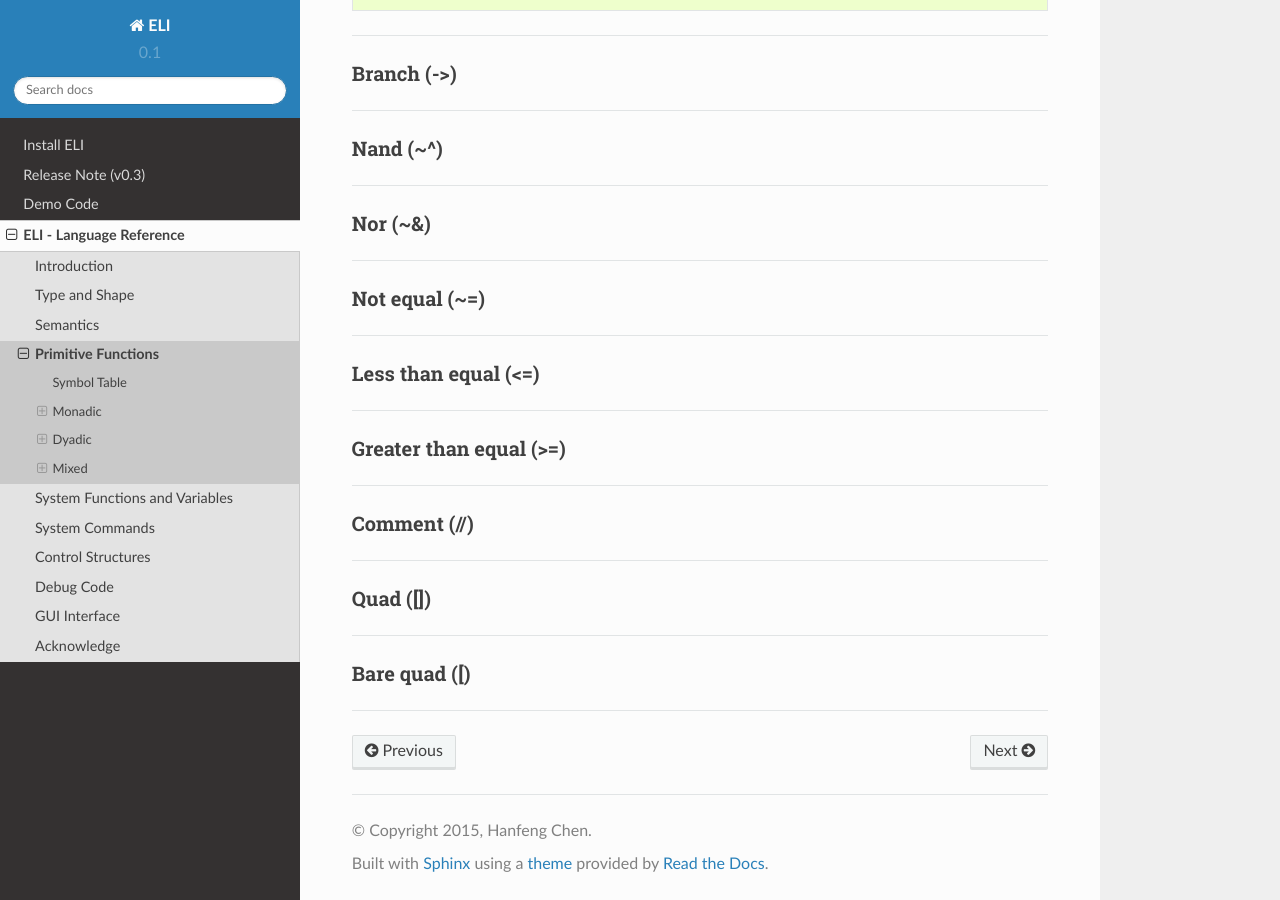
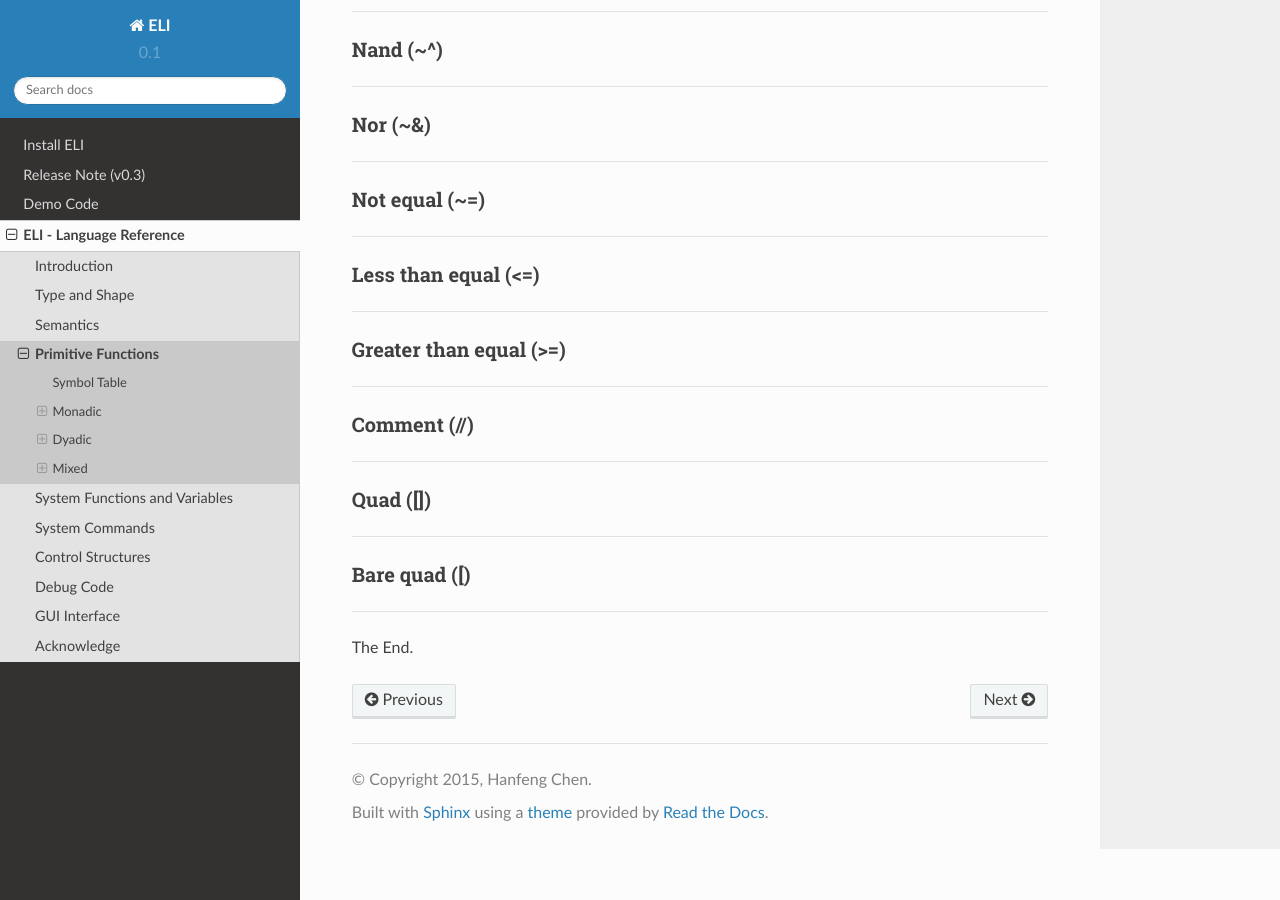
Before and after one commit to wukefe/chf, a Sphinx documentation site: the page built from eli/docs/ref/primt.rst, in a window 1280 px wide and 900 px high, scrolled down 10104 px. Built offline with Sphinx 7.4.7 and the Read the Docs theme 2.0.0, drawn with Linux system fonts in a browser that asks for light colours; pages that are not in the unit, such as notebooks, are missing from menus.

Commit message:
Trim docs

```diff
--- a/eli/docs/ref/primt/mixed.txt
+++ b/eli/docs/ref/primt/mixed.txt
@@ -249,3 +249,5 @@
 ~~~~~~~~~~~~~
 
 .. include:: primt/end.txt
+
+The End.
--- a/eli/docs/ref/primt/monadic.txt
+++ b/eli/docs/ref/primt/monadic.txt
@@ -6,7 +6,7 @@
 Each (")
 ~~~~~~~~
 
-.. include:: primt/goback.txt
+.. include:: primt/end.txt
 
 .. _uniq:
 
```
Also changed, not shown: eli/docs/ref/primt.rst (line endings or trailing spaces), 5 other files.
